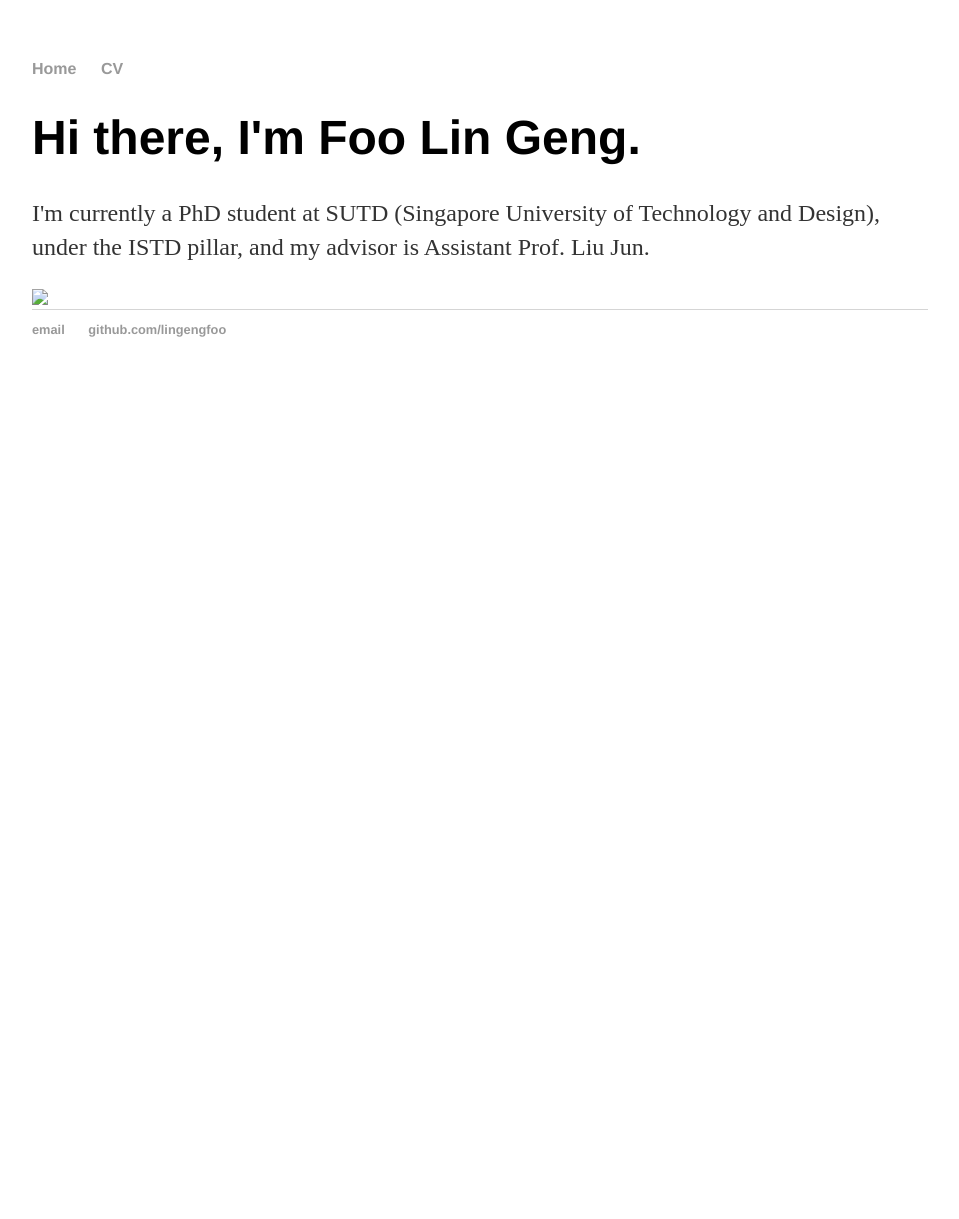
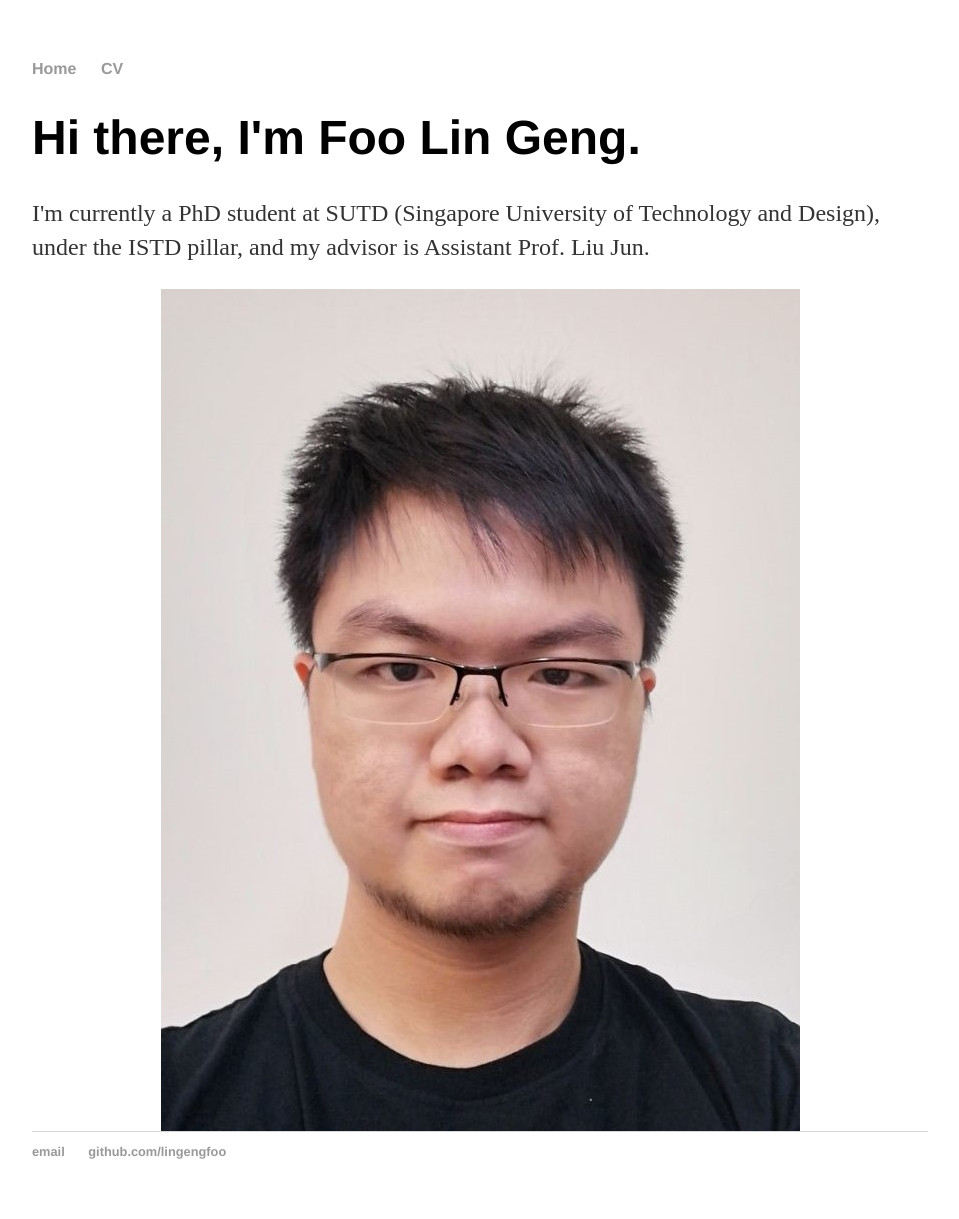
Before and after one commit to lingengfoo/lingengfoo.github.io, a Jekyll site: the page built from index.html, in a window 1280 px wide. Shown: the whole page, without its empty margins (160-1119 px from the left). Built offline with Jekyll 4.4.1, drawn with Linux system fonts in a browser that asks for light colours; before the commit the page ends 900 px from its top, so only the background shows below that.

Commit message:
Update index.html

```diff
--- a/index.html
+++ b/index.html
@@ -8,4 +8,4 @@
 	<!-- <p>I'm best known as the horrible cop from <em>A Touch of Evil</em> Don't trust me. <a href="/about">Read more about my life...</a></p>-->
 </div><!-- /.blurb -->
 
-<img src="{{site.url}}/docs/assets/images/lingeng.jpg" />
+<img src="{{site.url}}/assets/images/lingeng.jpg" style="display: block; margin: auto;" />
```
